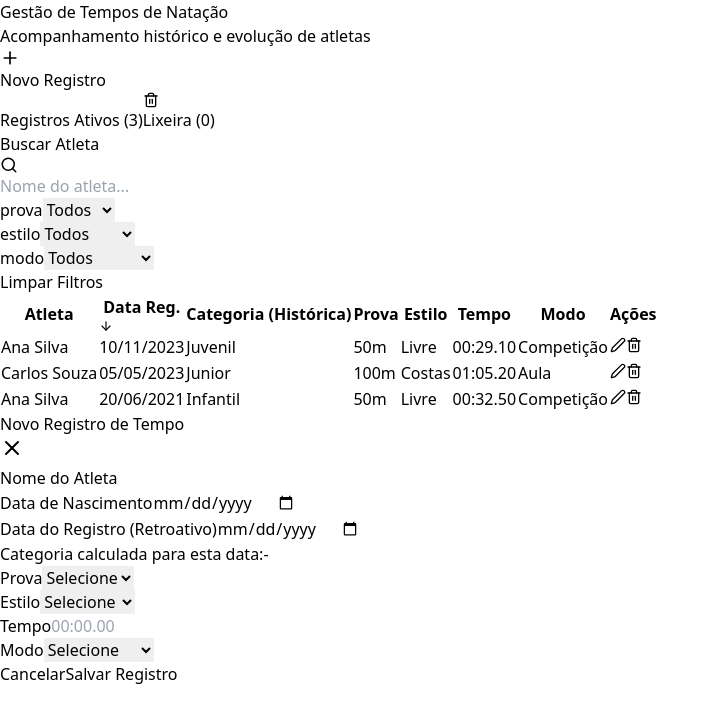
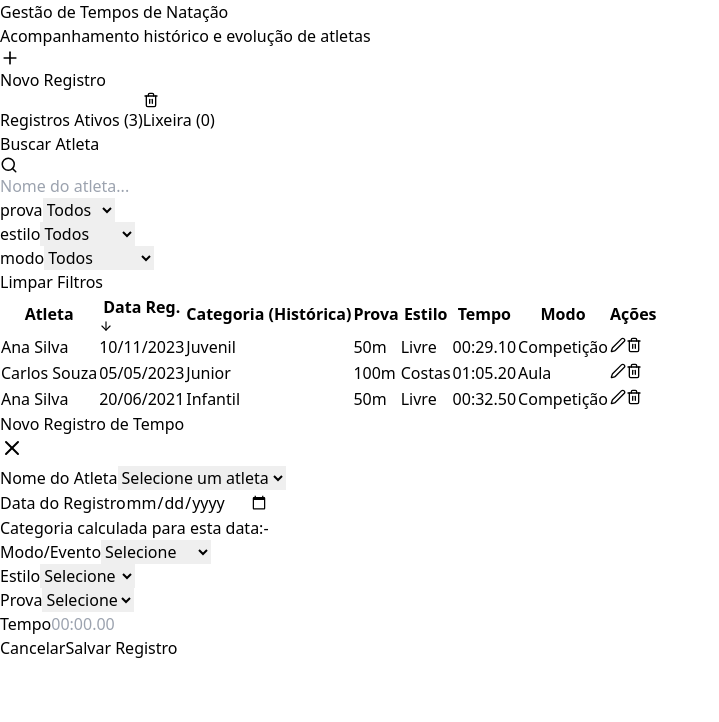
Before and after one commit to Jeffrog22/gestao-natacao, a React (Vite) app: page / in a window 1280 px wide. Both pictures are taken after a click on the button "Novo Registro". Shown: the top 722 px of the page, without its empty margins (0-719 px from the left). Built offline with nearby package versions, Linux system fonts and the light colour scheme.

Commit message:
layout ok- falta integrar back

```diff
--- a/src/App.jsx
+++ b/src/App.jsx
@@ -15,6 +15,14 @@ import {
 const PROVAS = ['50m', '100m', '200m', '400m', '800m', '1500m'];
 const ESTILOS = ['Livre', 'Costas', 'Peito', 'Borboleta', 'Medley'];
 const MODOS = ['Aula', 'Festival', 'Competição'];
+
+// Base de dados Mock de Atletas
+const BASE_ATLETAS = [
+  { id: 1, nome: 'Ana Silva', Aniversário: '2010-05-15' },
+  { id: 2, nome: 'Carlos Souza', Aniversário: '2008-02-10' },
+  { id: 3, nome: 'Beatriz Costa', Aniversário: '2012-08-20' },
+  { id: 4, nome: 'Daniel Oliveira', Aniversário: '2009-11-05' },
+];
 
 // Lógica de Categorias CBDA (Baseada na idade na época do registro)
 const calcularCategoria = (dataNascimento, dataRegistro) => {
@@ -69,6 +77,19 @@ export default function App() {
 
   const limparFiltros = () => {
     setFiltros({ nome: '', prova: '', estilo: '', modo: '' });
+  };
+
+  const handleTempoChange = (e) => {
+    const valor = e.target.value.replace(/\D/g, '');
+    if (!valor) {
+      setForm(prev => ({ ...prev, tempo: '' }));
+      return;
+    }
+    const padded = valor.padStart(6, '0').slice(-6);
+    const mm = padded.slice(0, 2);
+    const ss = padded.slice(2, 4);
+    const ms = padded.slice(4, 6);
+    setForm(prev => ({ ...prev, tempo: `${mm}:${ss}.${ms}` }));
   };
 
   const salvarRegistro = (e) => {
@@ -325,16 +346,27 @@ export default function App() {
             <form onSubmit={salvarRegistro} className="grid grid-cols-2 gap-4">
               <div className="col-span-2">
                 <label className="block text-sm font-medium text-gray-700 mb-1">Nome do Atleta</label>
-                <input required type="text" className="w-full p-2 border rounded-lg" value={form.nome} onChange={e => setForm({...form, nome: e.target.value})} />
+                <select
+                  required
+                  className="w-full p-2 border rounded-lg bg-white"
+                  value={form.nome}
+                  onChange={e => {
+                    const nomeSelecionado = e.target.value;
+                    const atleta = BASE_ATLETAS.find(a => a.nome === nomeSelecionado);
+                    // Usando a variável dataAniversário conforme solicitado, mapeando da coluna Aniversário
+                    const dataAniversário = atleta ? atleta.Aniversário : '';
+                    setForm({...form, nome: nomeSelecionado, dataNascimento: dataAniversário});
+                  }}
+                >
+                  <option value="">Selecione um atleta</option>
+                  {BASE_ATLETAS.map(atleta => (
+                    <option key={atleta.id} value={atleta.nome}>{atleta.nome}</option>
+                  ))}
+                </select>
               </div>
 
               <div>
-                <label className="block text-sm font-medium text-gray-700 mb-1">Data de Nascimento</label>
-                <input required type="date" className="w-full p-2 border rounded-lg" value={form.dataNascimento} onChange={e => setForm({...form, dataNascimento: e.target.value})} />
-              </div>
-
-              <div>
-                <label className="block text-sm font-medium text-gray-700 mb-1">Data do Registro (Retroativo)</label>
+                <label className="block text-sm font-medium text-gray-700 mb-1">Data do Registro</label>
                 <input required type="date" className="w-full p-2 border rounded-lg" value={form.dataRegistro} onChange={e => setForm({...form, dataRegistro: e.target.value})} />
               </div>
 
@@ -345,10 +377,10 @@ export default function App() {
               </div>
 
               <div>
-                <label className="block text-sm font-medium text-gray-700 mb-1">Prova</label>
-                <select required className="w-full p-2 border rounded-lg bg-white" value={form.prova} onChange={e => setForm({...form, prova: e.target.value})}>
+                <label className="block text-sm font-medium text-gray-700 mb-1">Modo/Evento</label>
+                <select required className="w-full p-2 border rounded-lg bg-white" value={form.modo} onChange={e => setForm({...form, modo: e.target.value})}>
                   <option value="">Selecione</option>
-                  {PROVAS.map(p => <option key={p} value={p}>{p}</option>)}
+                  {MODOS.map(m => <option key={m} value={m}>{m}</option>)}
                 </select>
               </div>
 
@@ -361,16 +393,16 @@ export default function App() {
               </div>
 
               <div>
-                <label className="block text-sm font-medium text-gray-700 mb-1">Tempo</label>
-                <input required type="text" placeholder="00:00.00" className="w-full p-2 border rounded-lg" value={form.tempo} onChange={e => setForm({...form, tempo: e.target.value})} />
+                <label className="block text-sm font-medium text-gray-700 mb-1">Prova</label>
+                <select required className="w-full p-2 border rounded-lg bg-white" value={form.prova} onChange={e => setForm({...form, prova: e.target.value})}>
+                  <option value="">Selecione</option>
+                  {PROVAS.map(p => <option key={p} value={p}>{p}</option>)}
+                </select>
               </div>
 
               <div>
-                <label className="block text-sm font-medium text-gray-700 mb-1">Modo</label>
-                <select required className="w-full p-2 border rounded-lg bg-white" value={form.modo} onChange={e => setForm({...form, modo: e.target.value})}>
-                  <option value="">Selecione</option>
-                  {MODOS.map(m => <option key={m} value={m}>{m}</option>)}
-                </select>
+                <label className="block text-sm font-medium text-gray-700 mb-1">Tempo</label>
+                <input required type="text" placeholder="00:00.00" className="w-full p-2 border rounded-lg" value={form.tempo} onChange={handleTempoChange} />
               </div>
 
               <div className="col-span-2 flex justify-end gap-3 mt-4 pt-4 border-t">
```
Also changed, not shown: 1 other file (tests, documents, lock files or other folders).
